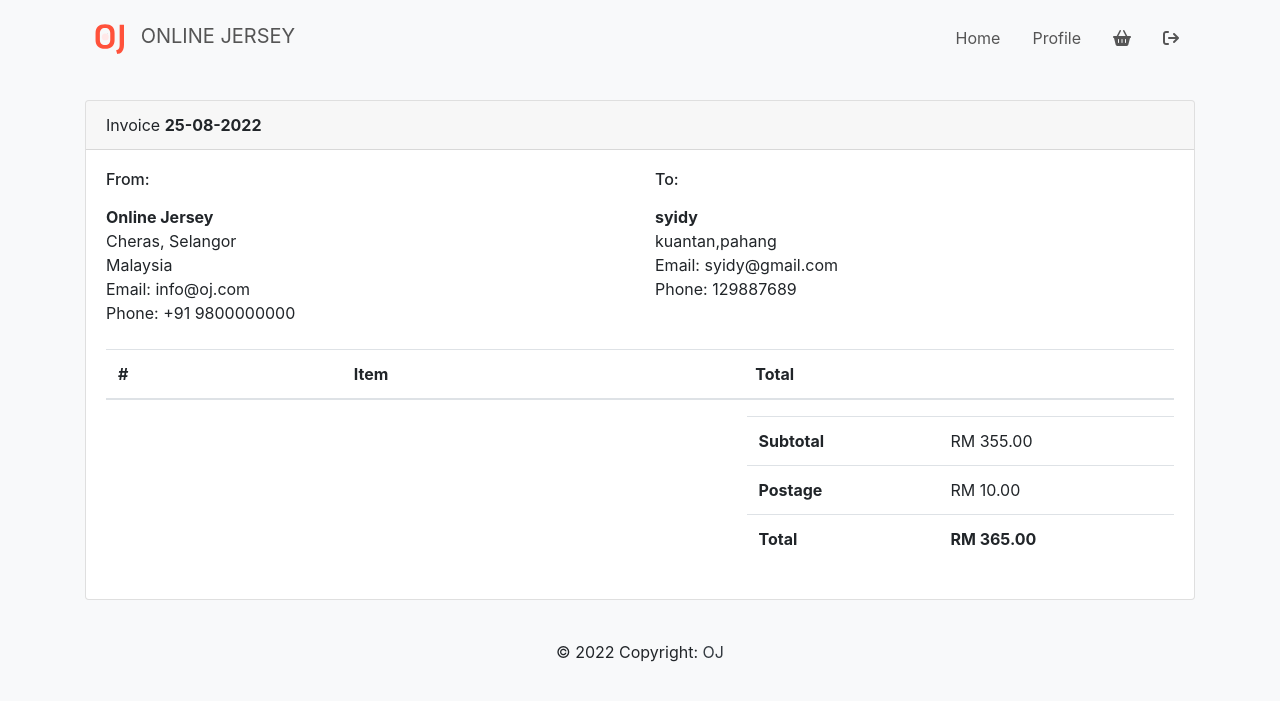
After one commit to sarahzull/online-jersey-system, a PHP site: page /products/invoice.php in a window 1280 px wide. The commit adds this page. Shown: the top 701 px of the page. Run offline with PHP 8.4, Linux system fonts and the light colour scheme; a user stored in the database is signed in; data comes from the database, SQL or seed files in the repository; both versions use the stored data as it was after the commit; a stand-in replaces the project's code that opens the database connection; lists and menus that the app fills with data are empty; some libraries are stand-ins or nearby versions.

Commit message:
some updates

```diff
--- /dev/null
+++ b/products/invoice.php
@@ -0,0 +1,151 @@
+<?php
+session_start();
+include('connection.php');
+if (isset ($_SESSION["id"])) {
+?>
+<!doctype html>
+<html lang="en">
+  <head>
+    <!-- Required meta tags -->
+    <meta charset="utf-8">
+    <meta name="viewport" content="width=device-width, initial-scale=1, shrink-to-fit=no">
+    <meta name="viewport" content="width=device-width, initial-scale=1.0">
+    <title>Product Details</title>
+
+    <?php include('layouts/header.php') ?>
+  </head>
+  <body class="bg-light">
+      <?php include('layouts/navbar.php'); ?>
+
+  <div class="container">
+        <div class="card">
+            <div class="card-header">
+                Invoice
+                <strong><?php echo date("d-m-Y") ?></strong>
+            </div>
+            <div class="card-body">
+                <div class="row mb-4">
+                    <div class="col-sm-6">
+                        <h6 class="mb-3">From:</h6>
+                        <div>
+                            <strong>Online Jersey</strong>
+                        </div>
+                        <div>Cheras, Selangor</div>
+                        <div>Malaysia</div>
+                        <div>Email: info@oj.com</div>
+                        <div>Phone: +91 9800000000</div>
+                    </div>
+                    <div class="col-sm-6">
+                        <?php
+                        $sql = mysqli_query($conn, "select * from user where user_id='".$_SESSION["id"]."'");
+                        while($data=mysqli_fetch_array($sql, MYSQLI_BOTH))
+                        {
+                        ?>
+                        <h6 class="mb-3">To:</h6>
+                        <div>
+                            <strong><?php echo $data['user_name']?></strong>
+                        </div>
+                        <div><?php echo $data['user_address']?></div>
+                        <div>Email: <?php echo $data['user_email']?></div>
+                        <div>Phone: <?php echo $data['user_contact']?></div>
+                        <?php
+                        }
+                        ?>
+                    </div>
+                </div>
+                <div class="table-responsive-sm">
+                    <table class="table table-striped">
+                        <thead>
+                            <tr>
+                                <th class="center">#</th>
+                                <th>Item</th>
+                                <th class="right">Total</th>
+                            </tr>
+                        </thead>
+                        <tbody>
+                          <?php
+                            $postage = 10;
+                            $sql = "SELECT u.user_id, u.user_name, u.user_email, u.user_contact, d.id, j.jersey_name, o.orders_id, j.jersey_price, d.quantity, d.quantity * j.jersey_price AS 'Total' FROM order_details d JOIN jersey j ON j.jersey_id=d.id JOIN orders o ON o.orders_id = d.orders_id JOIN user u ON u.user_id = o.user_id WHERE o.orders_id = (SELECT MAX(orders_id) FROM order_details)";
+
+                            $qry=mysqli_query($conn,$sql);
+                            $row=mysqli_num_rows($qry);
+
+                            if($row > 0)
+                            {
+                              $counter = 1;
+                              while($d = mysqli_fetch_assoc($qry))
+                              {
+                            ?>
+                            <tr>
+                                <td class="center"><?php echo $counter?></td>
+                                <td class="left strong"><?php echo $d['jersey_name'];?></td>
+                                <td class="right">RM<?php echo $d['Total'];?></td>
+                            </tr>
+                            <?php
+                              $counter++;
+                              }
+                            }
+                            ?>
+                        </tbody>
+                    </table>
+                </div>
+                <div class="row">
+                  <?php
+                    $postage = 10.00;
+                    $sql = "SELECT j.jersey_name, j.jersey_price, d.quantity,SUM(d.quantity) AS 'quantityTotal', SUM(d.quantity*j.jersey_price) AS 'Total' FROM order_details d JOIN jersey j ON j.jersey_id = d.jersey_id WHERE orders_id = (SELECT MAX(orders_id) FROM order_details)";
+
+                    $qry=mysqli_query($conn,$sql);
+                    $row=mysqli_num_rows($qry);
+
+                    if($row > 0)
+                    {
+                      $counter = 1;
+                      while($d = mysqli_fetch_assoc($qry))
+                      {
+                  ?>
+                    <div class="col-lg-4 col-sm-5">
+                    </div>
+                    <div class="col-lg-5 col-sm-5 ml-auto">
+                        <table class="table table-clear">
+                            <tbody>
+                                <tr>
+                                    <td class="left">
+                                        <strong>Subtotal</strong>
+                                    </td>
+                                    <td class="right">RM <?php echo $d['Total'];?></td>
+                                </tr>
+                                <tr>
+                                    <td class="left">
+                                        <strong>Postage</strong>
+                                    </td>
+                                    <td class="right">RM <?php echo number_format($postage, 2);?></td>
+                                </tr>
+                                <tr>
+                                    <td class="left">
+                                        <strong>Total</strong>
+                                    </td>
+                                    <td class="right">
+                                        <strong>RM <?php echo number_format($d['Total'] + $postage,2);?></strong>
+                                    </td>
+                                </tr>
+                            </tbody>
+                        </table>
+                    </div>
+                  <?php
+                  $counter++;
+                    }
+                  }
+                  ?>
+                </div>
+            </div>
+        </div>
+    </div>
+  </div>
+
+    <?php include('layouts/footer.php'); ?>
+
+  </body>
+</html>
+<?php
+}
+?>
--- a/products/payment.php
+++ b/products/payment.php
@@ -73,7 +73,7 @@ include('connection.php')
               <input type=hidden value="<?php echo $d['orders_id'];?>" name="orders_id">
               <input class="img" type="file" id="proof" accept="image/jpeg" name="proof">
 
-              <p><button type="button" class="btn btn-success btn-sm btn-block mt-4" type="submit" name="submit">Proceed</button></p>
+              <p><button class="btn btn-success btn-sm btn-block mt-4" type="submit" name="submit">Proceed</button></p>
 
               </form>
               <?php
--- a/products/proof.php
+++ b/products/proof.php
@@ -16,7 +16,7 @@ if(isset($_POST['submit']))
         $image = $_FILES['proof']['tmp_name'];
         $imgContent = addslashes(file_get_contents($image));
 
-        $insert = $conn->query("UPDATE orders SET proof= '".$imgContent."' WHERE orders_id = $orderId");
+        $insert = mysqli_query($conn, "UPDATE orders SET proof= '".$imgContent."' WHERE orders_id = $orderId");
         if($insert)
         {
           echo"<script language='javascript'>alert('Upload success!');window.location='invoice.php';</script>";
```
Also changed, not shown: products/details.php (+16 -20 lines), database/oj.sql.
